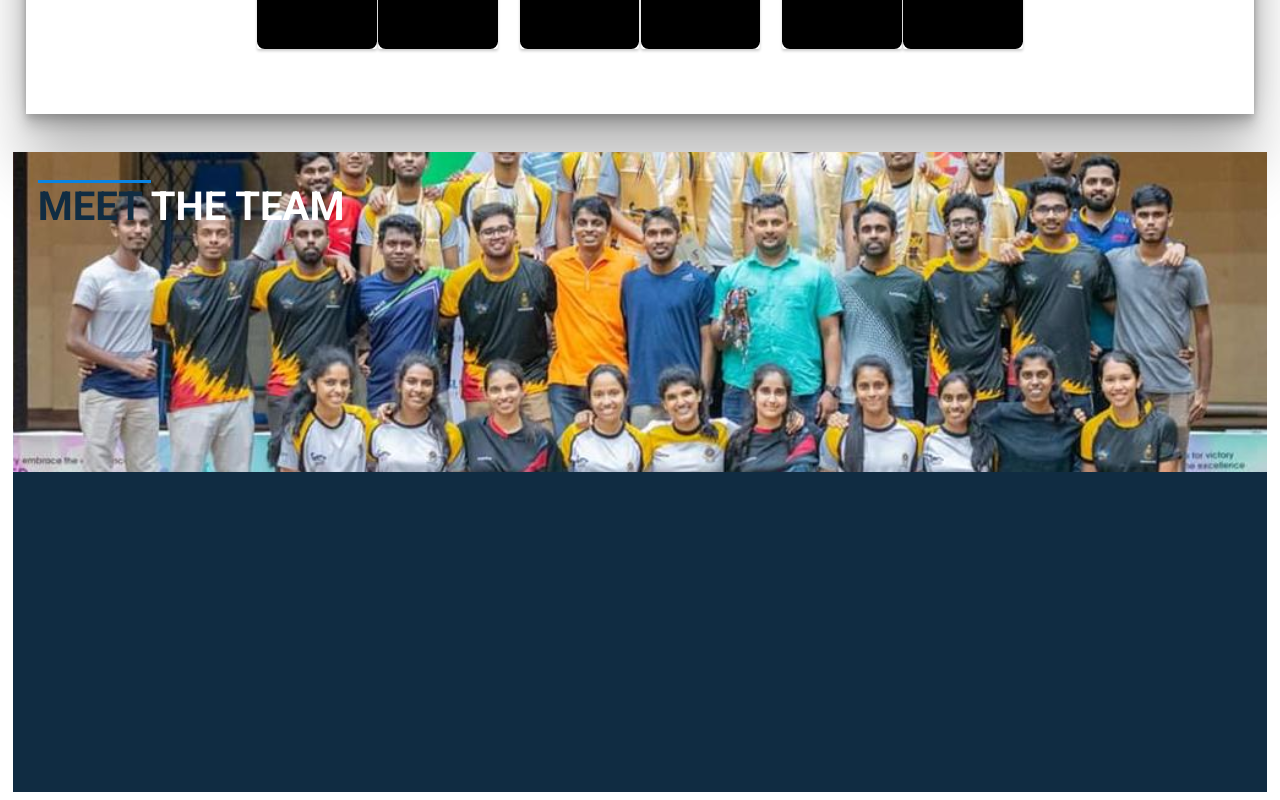
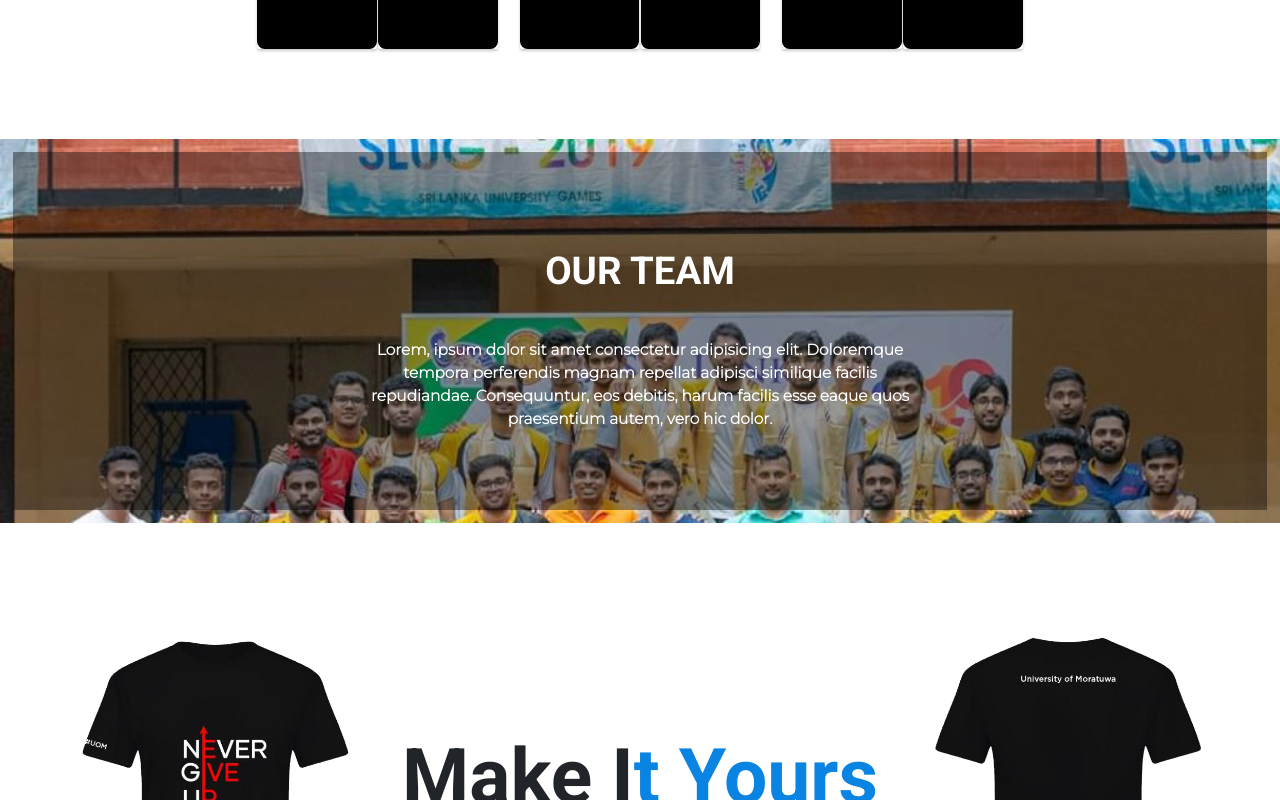
Before and after one commit to UMiSF/umisf-client, a React (Create React App) app: page / in a window 1280 px wide. Shown: the part 1160-1960 px from the top of the page. Built offline with nearby package versions, Linux system fonts and the light colour scheme; a web font is replaced by a local one.

Commit message:
Add team description

```diff
--- a/src/Router/router.jsx
+++ b/src/Router/router.jsx
@@ -4,6 +4,7 @@ import { Routes, Route, BrowserRouter } from "react-router-dom";
 // Route imports
 import HomePage from "../Views/HomePage/HomePage";
 import AboutPage from "../Views/AboutPage/AboutPage";
+import ContactUsPage from "../Views/ContactUsPage/ContactUs";
 import RegistrationPage from "../Views/RegistrationPage/RegistrationPage";
 import DrawsPage from "../Views/DrawsPage/DrawsPage";
 import MatchSchedulePage from "../Views/MatchSchedulePage/MatchSchedulePage";
@@ -29,6 +30,10 @@ export default function AppRouter() {
             <Route
               path="about"
               element={<AboutPage />}
+            />
+             <Route
+              path="contact-us"
+              element={<ContactUsPage />}
             />
                         <Route
               path="registration"
--- a/src/Views/ContactUsPage/ContactUs.jsx
+++ b/src/Views/ContactUsPage/ContactUs.jsx
@@ -2,6 +2,7 @@ import React, { useEffect } from 'react'
 import styles from './contactus.module.css'
 import Footer from '../HomePage/Footer/footer'
 import Header from '../HomePage/Header/Header'
+import Member from './Member/memberComponent'
 
 function ContactUs() {
     const loadSideBar = ()=>{
@@ -60,6 +61,24 @@ function ContactUs() {
         </div>
 
       </div>
+
+      <div className={`${styles['container']}`}>
+          <div className={`${styles['captain-contaier']}`}>
+          <div className={`${styles['member']}`}>
+              <Member img={'Captain_male.jpg'} name={'Nadun Gunawardana'} tag={'Captain'} phone={'0764197875'}/>
+              </div>
+              <div className={`${styles['member']}`}>
+              <Member img={'ViceCaptain_male.jpg'} name={'Vinul Fernando'} tag={'Vice Captain'} phone={'0764197875'}/>
+              </div>
+              <div className={`${styles['member']}`}>
+                <Member img={'Captain_female.JPG'} name={'Nethmi Jayakody'} tag={'Captain'} phone={'0764197875'}/>
+              </div>
+              <div className={`${styles['member']}`}>
+              <Member img={'ViceCaptain_female.jpg'} name={'Dulja Bamunusinghe'} tag={'Vice Captain'} phone={'0764197875'}/>
+              </div>
+          </div>
+        </div>
+
       <div className={`${styles['contct-us-form']}`}>
         <form className="needs-validation" novalidate>
           <div className="form-row">
--- a/src/Views/HomePage/MeetTeam/Member/memberComponent.jsx
+++ b/src/Views/ContactUsPage/Member/memberComponent.jsx
@@ -2,15 +2,16 @@ import React from 'react'
 import styles from './membercomponent.module.css'
 
 function Member(props) {
-  let Pic = require( `../../../../assests/images/${props.img}`)
+  let Pic = require( `../../../assests/images/${props.img}`)
   return (
     <div className={`${styles['member']}`}>
       <div className={`${styles['member-img']}`}>
           <img className={`${styles['mem-img']}`} src={Pic}></img>
-        </div>
+      </div>
       <div className={`${styles['member-info']}`}>
         <p>{props.name}</p>
         <div>{props.tag}</div>
+        <div>{props.phone}</div>
         <div className={`${styles['social']}`}>
           <a href="#">
             <i className="bx bxl-twitter"></i>
--- a/src/Views/HomePage/MeetTeam/Member/membercomponent.module.css
+++ b/src/Views/ContactUsPage/Member/membercomponent.module.css
@@ -1,14 +1,16 @@
 .member{
     width:15vw;
     text-align: center;
-    border: 0.09vw solid rgba(9, 132, 227,0.2);
+    color:black;
+    /* border: 0.09vw solid rgba(9, 132, 227,0.2);
     background: rgba(0,0,0,0.25);
-    padding: 3px 0;
+    padding: 3px 0; */
 }
 
 .member-img img{
-    width:10vw;
+    width:12vw;
     border-radius: 50%;
+    /* border: 10px white solid; */
 }
 
 .member-info{
@@ -20,22 +22,47 @@
 .member-info p{
 
     line-height: 0.5;
-    font-size: 1.1vw;
+    font-size: 0.9vw;
     font-weight: bold;
     font-family: 'montserrat';
 }
 
 .member-info div{
-    font-size: 0.9vw;
+    font-size: 0.8vw;
     font-weight: bold;
     font-family: 'montserrat';
 }
 
 .social i{
     padding: 0.7vw;
-    font-size: 1.3vw;
+    font-size: 1vw;
 }
 
+@media screen and (max-width:1050px){
+
+    .member-img img{
+        width:17vw;
+    }
+    .member-info p{
+        font-size: 1.1vw;
+    }
+
+    .member-info div{
+        font-size: 1vw;
+    }
+
+    .social i{
+        font-size: 1.5vw;
+    }
+}
+
+@media screen and (max-width:800px){
+    .member-img img{
+        width:18vw;
+        border-radius: 50%;
+        border: 7px white solid;
+    }
+}
 
 @media screen and (max-width:600px){
 
--- a/src/Views/ContactUsPage/contactus.module.css
+++ b/src/Views/ContactUsPage/contactus.module.css
@@ -1,5 +1,6 @@
 .contct-us-form{
     padding:10vw;
+    padding-top: 4vw;
 }
 
 .label{
@@ -24,7 +25,7 @@
                 url('../../assests/images/R.jpeg');
     color:white;
     width:100%;
-    height:60vh;
+    height:57vh;
     background-size: cover;
     text-align: center;
     background-position:top;
@@ -119,6 +120,34 @@
     z-index: 2;
 }
 
+.container{
+    display: block;
+    /* background-color: #102c42; */
+    width: 100%;
+    padding-top: 1.5vw;
+    /* height: 15vw; */
+}
+
+.captain-contaier{
+    display: flex;
+    flex-direction: row;
+    margin-left: 12%;
+}
+
+/* .group-photo img{
+    height:25vw;
+    object-fit: scale-down;
+    margin-left: 30%;
+} */
+
+.captains,.vice-captains{
+    display:inline-flex;
+}
+
+.member{
+    margin: 1vw 2vw;
+}
+
 @media screen and (max-width:770px){
     .UMiSF-container h1{
         font-size: 5em;
--- a/src/Views/HomePage/CountDown/countdowntimer.css
+++ b/src/Views/HomePage/CountDown/countdowntimer.css
@@ -8,7 +8,7 @@
 .countdown-container{
     height:35vw;
     margin:2vw;
-    box-shadow: rgba(0, 0, 0, 0.25) 0px 54px 55px, rgba(0, 0, 0, 0.12) 0px -12px 30px, rgba(0, 0, 0, 0.12) 0px 4px 6px, rgba(0, 0, 0, 0.17) 0px 12px 13px, rgba(0, 0, 0, 0.09) 0px -3px 5px;
+    /* box-shadow: rgba(0, 0, 0, 0.25) 0px 54px 55px, rgba(0, 0, 0, 0.12) 0px -12px 30px, rgba(0, 0, 0, 0.12) 0px 4px 6px, rgba(0, 0, 0, 0.17) 0px 12px 13px, rgba(0, 0, 0, 0.09) 0px -3px 5px; */
 }
 
 .rightdiv{
--- a/src/Views/HomePage/MeetTeam/MeetTeam.jsx
+++ b/src/Views/HomePage/MeetTeam/MeetTeam.jsx
@@ -1,32 +1,19 @@
 import React from 'react'
 import styles from './meetteam.module.css'
-import Member from './Member/memberComponent'
 
 const MeetTeam = () => {
   return (
     <div>
       <div className={`${styles['team']}`}>
-        <div className={`${styles['team-title']}`}>
-          <span style={{color:'#102c42',borderTop:'3px solid #0984e3'}}>Meet </span><span style={{color:'#ffffff'}}>the Team</span>
-        </div>
-        <div className={`${styles['container']}`}>
-          {/* <div className={`${styles['group-photo']}`}>
-            <img src={require('../../../assests/images/team.jpeg')} />
+        <div className={`${styles['team-overlay']}`}>
+          <div className={`${styles['team-title']}`}>
+            Our Team
           </div>
-          <div className={`${styles['captain-contaier']}`}>
-              <div className={`${styles['member']}`}>
-                <Member img={'Captain_female.JPG'} name={'Nethmi Jayakody'} tag={'Captain'}/>
-              </div>
-              <div className={`${styles['member']}`}>
-              <Member img={'ViceCaptain_female.jpg'} name={'Dulja Bamunusinghe'} tag={'Vice Captain'}/>
-              </div>
-              <div className={`${styles['member']}`}>
-              <Member img={'Captain_male.jpg'} name={'Nadun Gunawardana'} tag={'Captain'}/>
-              </div>
-              <div className={`${styles['member']}`}>
-              <Member img={'ViceCaptain_male.jpg'} name={'Vinul Fernando'} tag={'Vice Captain'}/>
-              </div>
-          </div> */}
+          <div className={`${styles['team-description']}`}>
+            Lorem, ipsum dolor sit amet consectetur adipisicing elit. Doloremque tempora perferendis magnam repellat
+            adipisci similique facilis repudiandae. Consequuntur, eos debitis, harum facilis esse
+            eaque quos praesentium autem, vero hic dolor.
+          </div>
         </div>
       </div>
     </div>
--- a/src/Views/HomePage/MeetTeam/meetteam.module.css
+++ b/src/Views/HomePage/MeetTeam/meetteam.module.css
@@ -1,51 +1,71 @@
 .team{
-    height:50vw;
+    height:30vw;
     width: 100%;
     padding: 1vw;
+    align-items: center;
+    background: url('../../../assests/images/team.jpeg');
+    background-attachment: fixed;
+    background-repeat: no-repeat;
+    background-size: cover;
+}
+
+.team-overlay{
+    background:linear-gradient(to right,rgba(0,0,0,0.4),rgba(0, 0, 0, 0.4));
+    height:28vw;
+    padding: 7vw;
+    text-align: center;
 }
 
 .team-title{
     width:100%;
     text-transform: uppercase;
-    height: 25vw;
-    padding: 25px;
-    background:url('../../../assests/images/team.jpeg');
-    background-size: cover;
-    background-position: center;
-    background-image:
+    color:white;
+    overflow: hidden;
+    font-family: 'Roboto';
+    font-size: 3vw;
 }
 
-.team-title span{
-    font-family: 'roboto';
-    font-size: 40px;
+/* .group-photo{
+    filter: grayscale(100%);
+    width: 100%;
 }
 
-.container{
-    display: block;
-    background-color: #102c42;
-    width: 100%;
-    padding: 2vw;
-    height: 25vw;
+.team-title-span{
+    padding: 1vw;
 }
 
-.captain-contaier{
-    display: flex;
-    flex-direction: row;
-    margin-left: 10%;
+.team-title-span span{
+    font-family: 'roboto';
+    font-size: 4vw;
+} */
+
+.team-description{
+    color: white;
+    padding: 20vw;
+    padding-top: 3vw;
+    font-size: 1.2vw;
+    font-family: 'Montserrat';
+    font-weight: bold;
 }
 
-.group-photo img{
-    height:25vw;
-    object-fit: scale-down;
-    margin-left: 30%;
+@media screen and (max-width:1050px){
+
+    .captain-contaier{
+        margin-left: 21.5%;
+    }
+
+    .member{
+        margin: 1vw -0.9vw;
+    }
 }
 
-/* .captains,.vice-captains{
-    display:inline-flex;
-} */
-
-.member{
-    margin: 1vw 1.7vw;
+@media screen and (max-width:800px){
+    .captain-contaier{
+        margin-left: 20.5%;
+    }
+    .member{
+        margin: 1vw -0.5vw;
+    }
 }
 
 @media screen and (max-width:600px){
```
